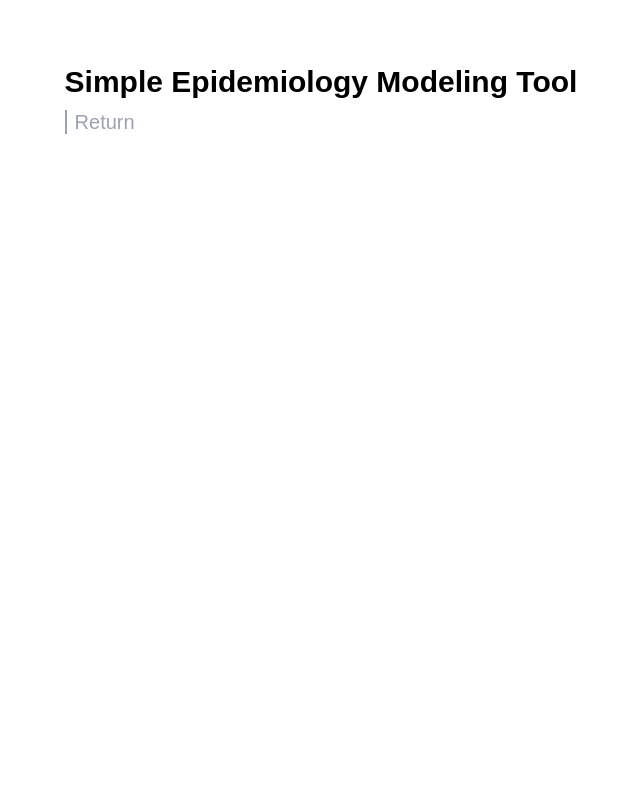
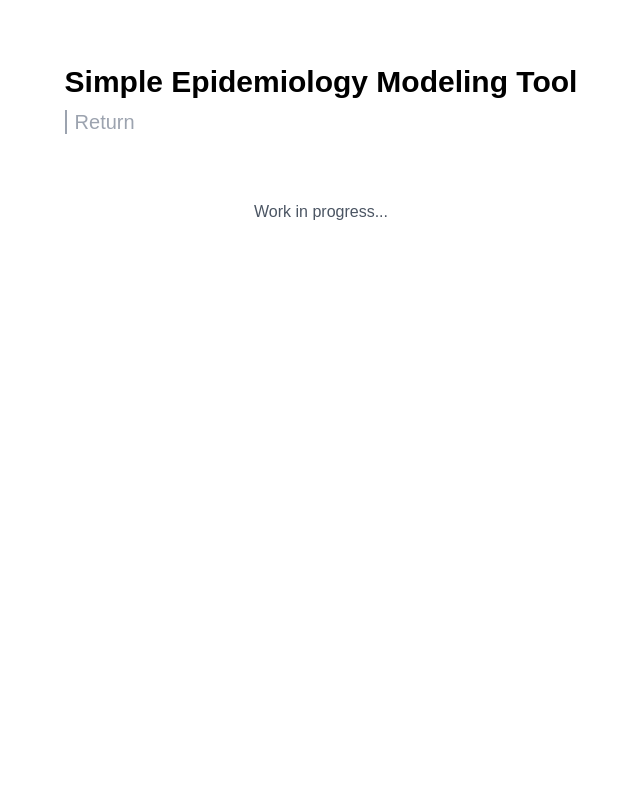
Before and after one commit to techgustavo/simple-epidemiology-modeling-tool, a Next.js app: page /explanation in a window 1280 px wide. Shown: the top 800 px of the page, without its empty margins (319-959 px from the left). Built offline with nearby package versions, Linux system fonts and the light colour scheme.

Commit message:
Adding work in progress message

```diff
--- a/app/explanation/page.tsx
+++ b/app/explanation/page.tsx
@@ -16,6 +16,7 @@ export default function Home() {
             </Link>
           </div>
         </div>
+        Work in progress...
       </div>
       <Footer />
     </>
```
